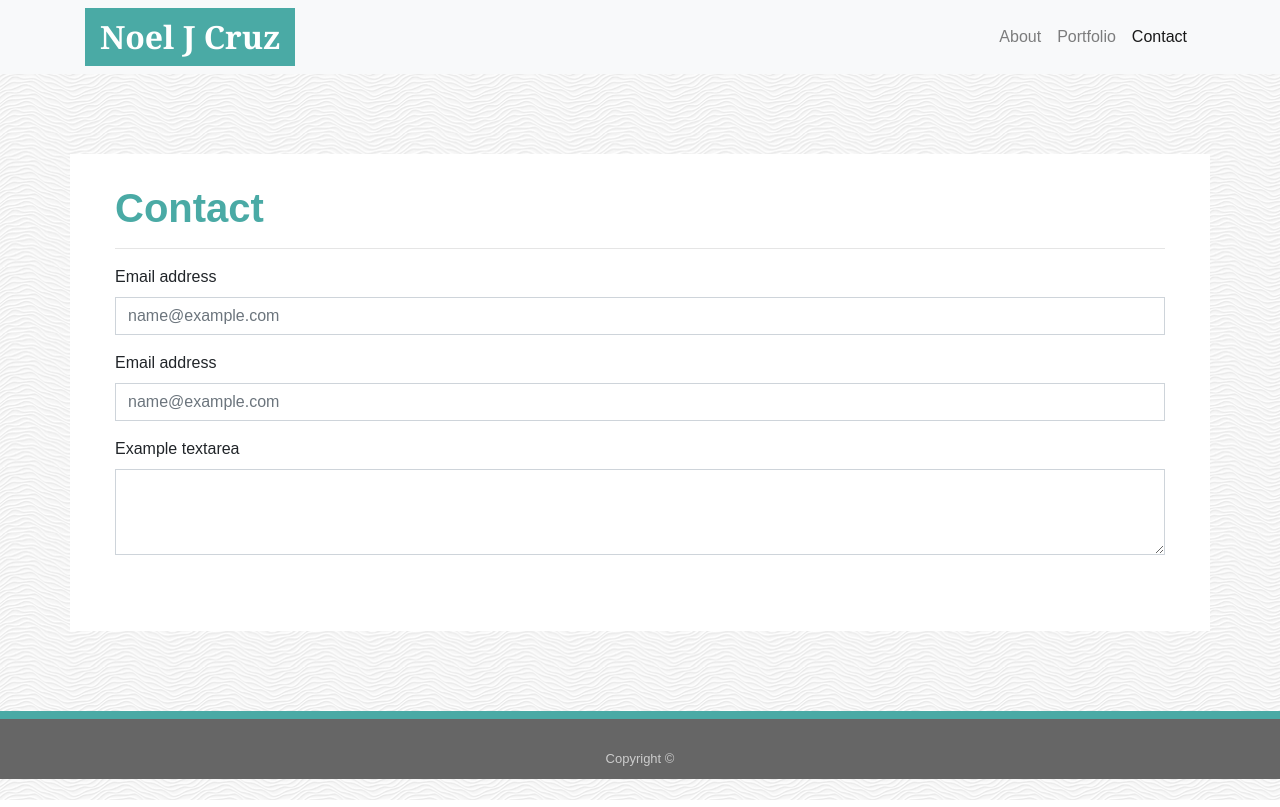
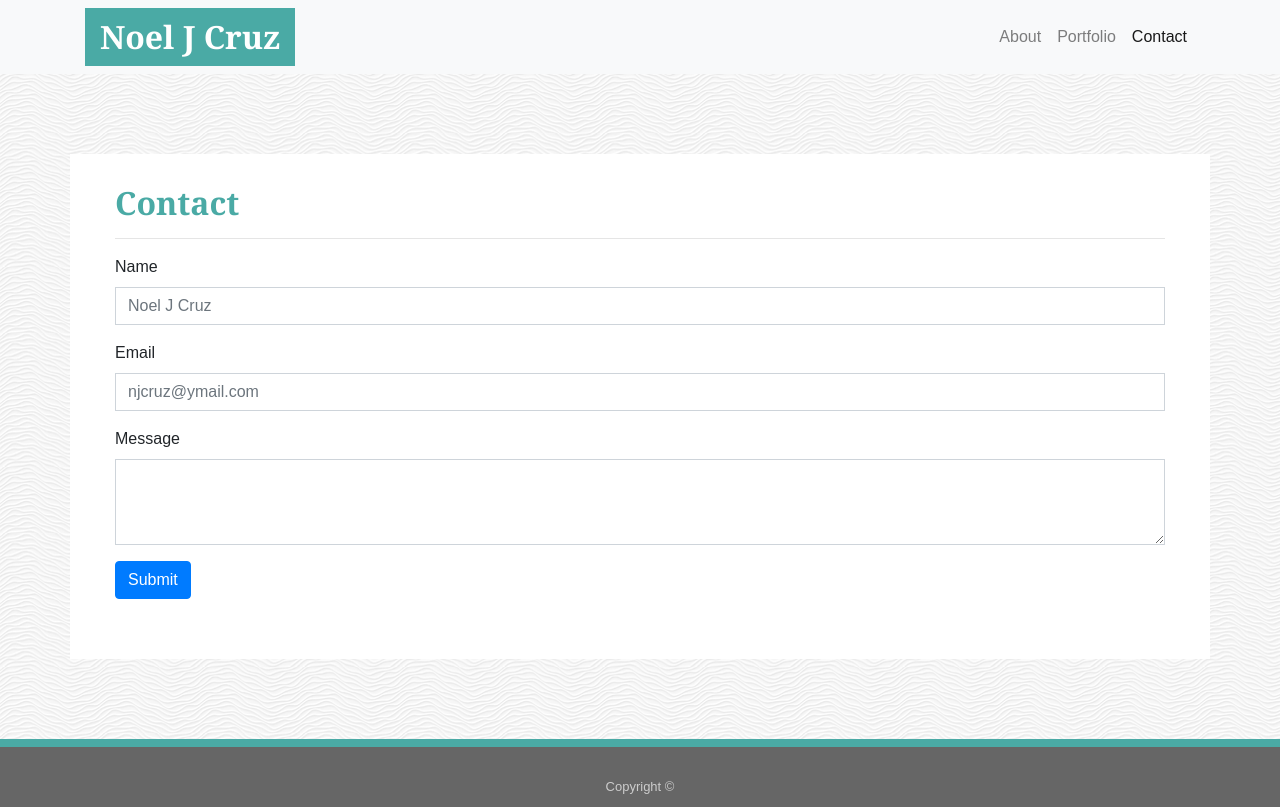
Before and after one commit to noeljcruz/Bootstrap-Portfolio, a plain HTML site: page contact.html in a window 1280 px wide. Drawn offline with nearby package versions, Linux system fonts and the light colour scheme.

Commit message:
that'll just about do it for the bootstrap assignment

```diff
--- a/assets/css/style1.css
+++ b/assets/css/style1.css
@@ -25,8 +25,9 @@ section {
 
 .block-header {
   color: #4aaaa5;
-  font-family: Arial;
+  font-family: "Georgia", Times, Times New Roman, serif;
   font-weight: bold;
+  font-size: 32px;
 }
 
 #logo {
@@ -97,10 +98,11 @@ section {
 
 #about-image {
   float: left;
-  width: 300px;
   height: 200px;
   width: 200px;
   margin: 0 20px 10px 0;
+  transform: rotate(270deg);
+  border: 1px solid darkgray;
 }
 
 .port-image {
--- a/contact.html
+++ b/contact.html
@@ -48,18 +48,20 @@
 
           <form>
             <div class="form-group">
-              <label for="exampleFormControlInput1">Email address</label>
-              <input type="email" class="form-control" id="exampleFormControlInput1" placeholder="name@example.com">
+              <label for="exampleFormControlInput1">Name</label>
+              <input type="email" class="form-control" id="exampleFormControlInput1" placeholder="Noel J Cruz">
             </div>
             <div class="form-group">
-              <label for="exampleFormControlInput1">Email address</label>
-              <input type="email" class="form-control" id="exampleFormControlInput1" placeholder="name@example.com">
+              <label for="exampleFormControlInput1">Email</label>
+              <input type="email" class="form-control" id="exampleFormControlInput1" placeholder="njcruz@ymail.com">
             </div>
             <div class="form-group">
-              <label for="exampleFormControlTextarea1">Example textarea</label>
+              <label for="exampleFormControlTextarea1">Message</label>
               <textarea class="form-control" id="exampleFormControlTextarea1" rows="3"></textarea>
             </div>
           </form>
+
+          <button type="button" class="btn btn-primary">Submit</button>
 
         </article>
       </div>
```
